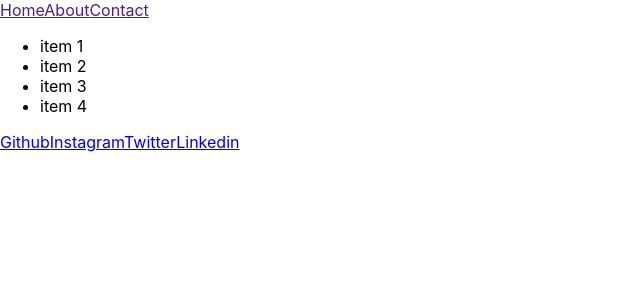
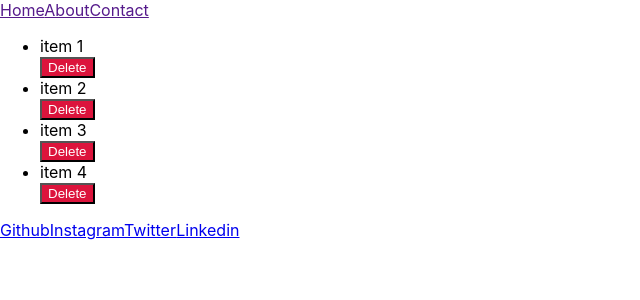
Before and after one commit to priyanshiisingh/React_WDC, a React (Create React App) app in the folder myapp/: page / in a window 1280 px wide. Shown: the top 300 px of the page, without its empty margins (0-640 px from the left). Built offline with nearby package versions, Linux system fonts and the light colour scheme.

Commit message:
listitem components

```diff
--- a/myapp/src/components/content.js
+++ b/myapp/src/components/content.js
@@ -1,12 +1,16 @@
+import ListItem from "./listitem";
+
 const Content = () => {
   const chores = ["item 1", "item 2", "item 3", "item 4"];
 
   return (
-    <ul>
-      {chores.map((chore) => (
-        <li>{chore}</li>
-      ))}
-    </ul>
+    <div className="container">
+      <ul>
+        {chores.map((chore) => (
+          <ListItem chore={chore} chores={chores} />
+        ))}
+      </ul>
+    </div>
   );
 };
 
--- /dev/null
+++ b/myapp/src/components/listitem.js
@@ -0,0 +1,12 @@
+const ListItem = ({ chore }) => {
+  //we destructured it here
+  //   console.log(props);
+  return (
+    <li>
+      <div>{chore}</div>
+      <button style={{ background: "crimson", color: "white" }}>Delete</button>
+    </li>
+  );
+};
+
+export default ListItem;
```
